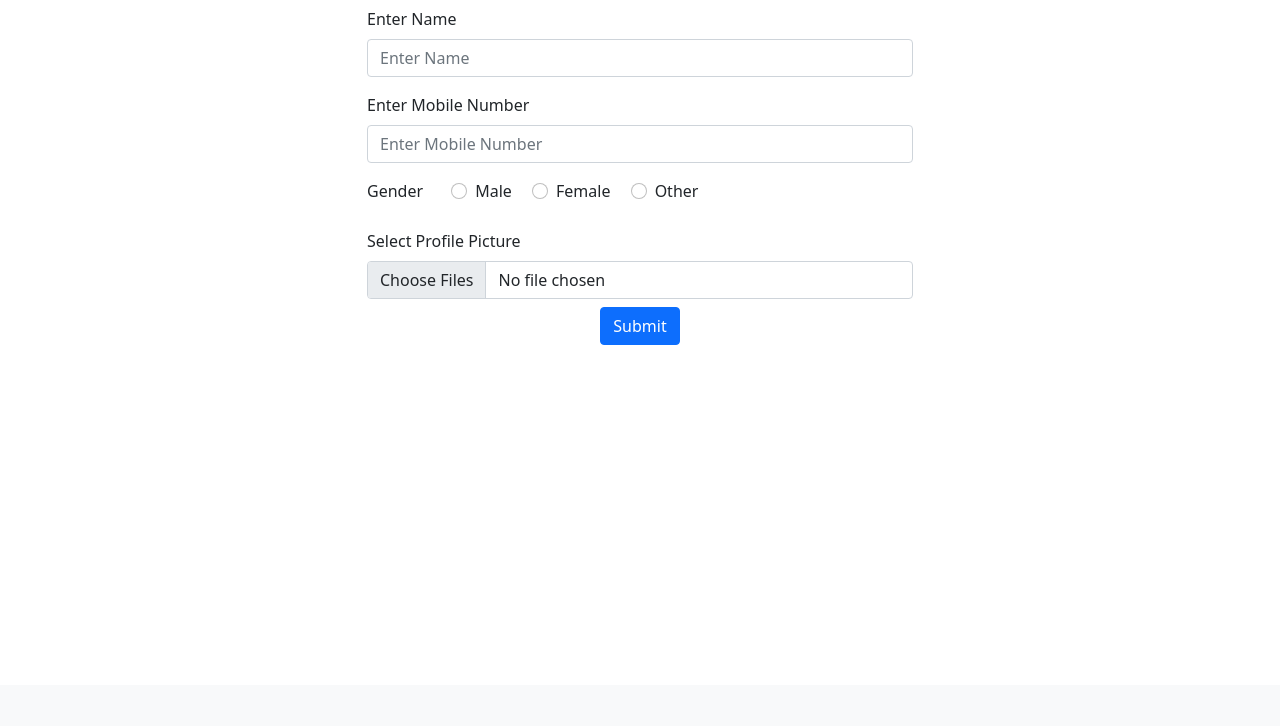
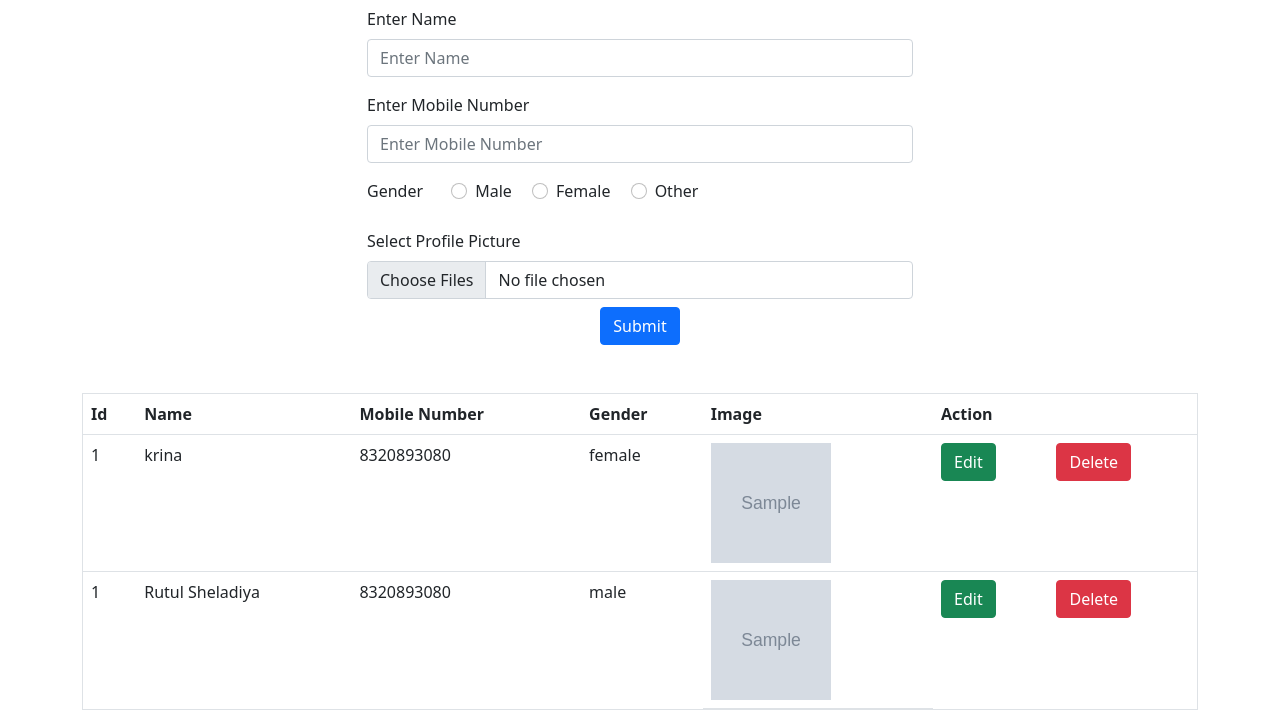
Before and after one commit to rutulpatel2731/Login-Signup-PHP, a PHP site: page /pages/crud.php in a window 1280 px wide. Shown: the part 115-841 px from the top of the page. Before the commit the page ends 460 px from the top, so only its background shows below. Run offline with PHP 8.4, Linux system fonts and the light colour scheme; the visitor is signed in with stand-in values (Sample User, id 1); data comes from the database, SQL or seed files in the repository; tables that the repository leaves empty or names only in its code hold one stand-in row (values such as "Sample post"); grey boxes marked "Sample" are stand-in pictures.

Commit message:
fetch data into table and delete functionality working.

```diff
--- a/css/style.css
+++ b/css/style.css
@@ -37,3 +37,8 @@
     width: 22px;
     height: 22px;
 }
+
+.table-img {
+    display: flex;
+    gap: 5px;
+}
--- a/pages/fetch_data.php
+++ b/pages/fetch_data.php
@@ -1,8 +1,12 @@
 <?php
 include_once '../connection/connection.php';
 
-$sql = "select * from employee";
+$sql = "SELECT e.userid, e.name, e.mobileno, e.gender, GROUP_CONCAT(i.imgname) AS image_names
+FROM employee e
+LEFT JOIN image i ON e.userid = i.userid
+GROUP BY e.userid, e.name, e.mobileno, e.gender;";
 $result = mysqli_query($conn, $sql);
+
 $output = "";
 if (mysqli_num_rows($result) > 0) {
     $output = '<table class="table table-responsive" border="1">
@@ -16,20 +20,32 @@ if (mysqli_num_rows($result) > 0) {
                </tr>';
 
     while ($row = mysqli_fetch_assoc($result)) {
+      // echo "<pre>";
+      // print_r($row);
+        $imageNames = explode(',', $row["image_names"]);
+        // echo "<pre>";
+        // print_r($imageNames);
+        $imageHtml = "";
+        foreach ($imageNames as $imageName) {
+            $imageUrl = './upload/' . $imageName; // Modify the URL according to your image location
+            $imageUrl .='?'.time();
+            $imageHtml .= "<img src='$imageUrl' alt='No image found' height='120px' width='120px'/><br>";
+        }
+
         $output .= "
                 <tr>
-                  <td>{$row["id"]}</td>
+                  <td>{$row["userid"]}</td>
                   <td>{$row["name"]}</td>
                   <td>{$row["mobileno"]}</td>
                   <td>{$row["gender"]}</td>
-                  <td>
-                    <img src='./upload/{$row["image"]}?".time()."' alt='No image found'  height='120px' widrh='120px'/>
+                  <td class='table-img'>
+                    $imageHtml
                   </td>
                   <td>
-                   <button class='updatebtn btn btn-success' data-uid='{$row["id"]}' id='updatebtn'>Edit</button>
+                   <button class='updatebtn btn btn-success' data-uid='{$row["userid"]}' id='updatebtn'>Edit</button>
                   </td>
                   <td>
-                  <button class='deletebtn btn btn-danger'data-did='{$row["id"]}'>Delete</button>
+                  <button class='deletebtn btn btn-danger' data-did='{$row["userid"]}'>Delete</button>
                  </td>
                 </tr>";
     }
@@ -51,3 +67,4 @@ if (mysqli_num_rows($result) > 0) {
 </table>';
     echo $output;
 }
+?>
--- a/pages/insert_data.php
+++ b/pages/insert_data.php
@@ -21,7 +21,7 @@ if ($result) {
     $tmpname = $_FILES["profile"]['tmp_name'][$i];
     $folder = "./upload/" . $imageName;
     move_uploaded_file($tmpname, $folder);
-    $sql = "Insert into image (name,userid) VALUES ('$imageName',$lastId)";
+    $sql = "Insert into image (imgname,userid) VALUES ('$imageName',$lastId)";
     $imgResult = mysqli_query($conn, $sql);
   }
   if ($imgResult) {
--- a/pages/js/script.js
+++ b/pages/js/script.js
@@ -64,7 +64,8 @@ $(document).ready(function() {
                         $("#form").trigger("reset");
                         $("#insertBtn").show();
                         $("#updateDataBtn").hide();
-                        // loadTableData();
+                        $("#main").addClass('d-none');
+                        loadTableData();
                     } else {
                         $("#error-alert").removeClass('d-none');
                         $("#error-msg").html(data.message);
@@ -91,45 +92,45 @@ $(document).ready(function() {
 
 
     // fetch data
-    // function loadTableData() {
-    //     $.ajax({
-    //         url: "fetch_data.php",
-    //         type: "POST",
-    //         success: function(returnData) {
-    //             // console.log(returnData);
-    //             $("#table-data").html(returnData);
-    //         }
-    //     })
-    // }
-    // loadTableData();
+    function loadTableData() {
+        $.ajax({
+            url: "fetch_data.php",
+            type: "POST",
+            success: function(returnData) {
+                //  console.log(returnData);
+                $("#table-data").html(returnData);
+            }
+        })
+    }
+    loadTableData();
 
 
     // delete data
-    // $(document).on("click", ".deletebtn", function() {
-    //     var did = $(this).data("did");
-    //     // console.log(eid);
-    //     bootbox.confirm("Are you sure you want to delete record ??? ", function(result) {
-    //         if (result) {
-    //             $.ajax({
-    //                 url: "deletedata.php",
-    //                 type: "POST",
-    //                 data: { empid: did },
-    //                 success: function(returnData) {
-    //                     console.log(returnData);
-    //                     var data = JSON.parse(returnData);
-    //                     if (data.status == "success") {
-    //                         $("#success-alert").removeClass('d-none');
-    //                         $("#success-msg").html(data.message);
-    //                         loadTableData();
-    //                     } else {
-    //                         $("#error-alert").removeClass('d-none');
-    //                         $("#error-msg").html(data.message);
-    //                     }
-    //                 }
-    //             })
-    //         }
-    //     });
-    // })
+    $(document).on("click", ".deletebtn", function() {
+        var did = $(this).data("did");
+        // console.log(eid);
+        bootbox.confirm("Are you sure you want to delete record ??? ", function(result) {
+            if (result) {
+                $.ajax({
+                    url: "deletedata.php",
+                    type: "POST",
+                    data: { empid: did },
+                    success: function(returnData) {
+                        console.log(returnData);
+                        var data = JSON.parse(returnData);
+                        if (data.status == "success") {
+                            $("#success-alert").removeClass('d-none');
+                            $("#success-msg").html(data.message);
+                            loadTableData();
+                        } else {
+                            $("#error-alert").removeClass('d-none');
+                            $("#error-msg").html(data.message);
+                        }
+                    }
+                })
+            }
+        });
+    })
 
 
 
```
Also changed, not shown: pages/deletedata.php (+12 -8 lines), pages/upload/12.jpg (deleted), pages/upload/13.jpg (deleted), pages/upload/14.jpg (deleted), pages/upload/15.jpg (deleted), pages/upload/7.jpg (deleted), pages/upload/istockphoto-1302492044-612x612.jpg (added), pages/upload/istockphoto-477001758-170667a.jpg (added).
